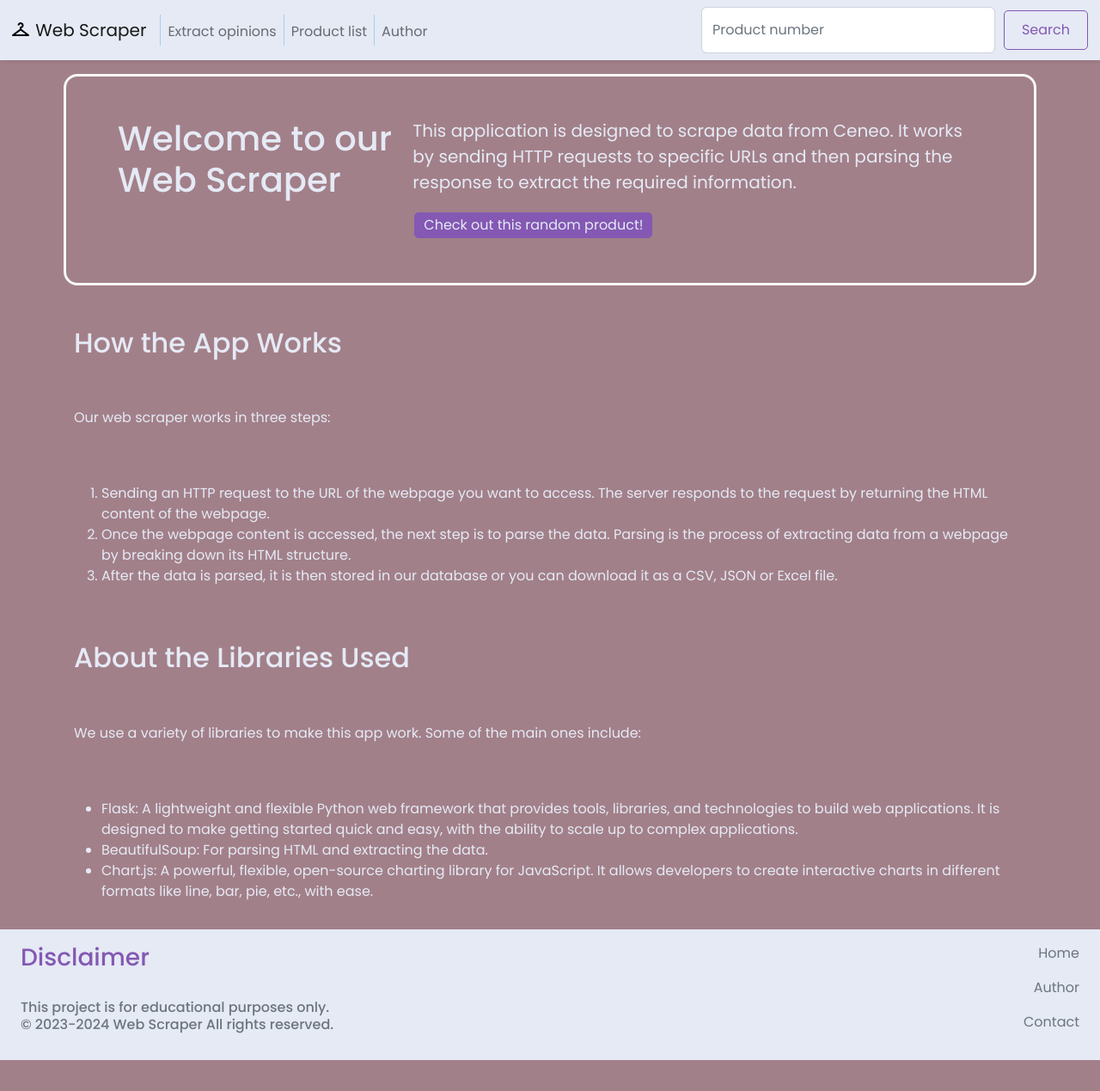
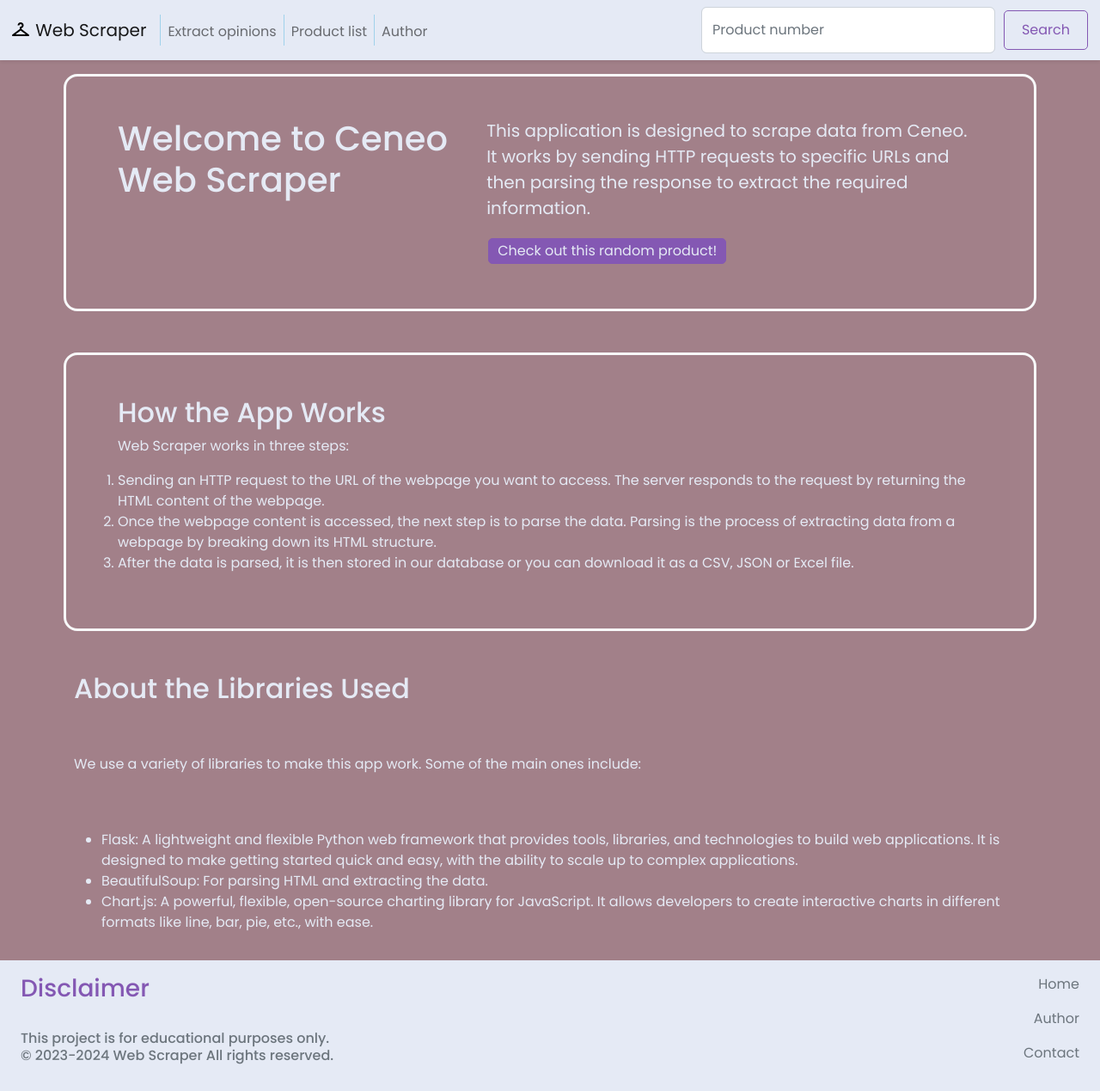
Before and after one commit to Kacper-Mila/python-web-scraper, a Flask app: page / in a window 1280 px wide. Shown: the whole page at 86% size. Before the commit the page ends 1233 px from the top, so only its background shows below. Run offline with Flask 3, Linux system fonts and the light colour scheme.

Commit message:
Update web scraper templates and utils.py

```diff
--- a/webscraper/templates/index.html
+++ b/webscraper/templates/index.html
@@ -7,36 +7,46 @@
 {% block body %}
 <div class="container p-3 d-flex flex-column gap-5">
     <div class="row p-5 border border-3 border-light rounded-4">
-        <div class="col-4">
-            <h1>Welcome to our Web Scraper</h1>
+        <div class="col-5">
+            <h1>Welcome to Ceneo Web Scraper</h1>
         </div>
         <div class="col fs-5">
             <div class="row">
-                <p>This application is designed to scrape data from Ceneo. It works by sending HTTP requests to specific URLs and then parsing the response to extract the required information.</p>
+                <p>This application is designed to scrape data from Ceneo. It works by sending HTTP requests to specific
+                    URLs and then parsing the response to extract the required information.</p>
             </div>
             <div class="row">
                 <form action="/product">
                     <input name="random" type="hidden" value="true">
-                    <button class="download-button" id="getRandomProduct" type="submit">Check out this random product!</button>
+                    <button class="download-button" id="getRandomProduct" type="submit">Check out this random
+                        product!</button>
                 </form>
             </div>
         </div>
     </div>
 
-    <h2>How the App Works</h2>
-    <p>Our web scraper works in three steps:</p>
-    <ol>
-        <li>Sending an HTTP request to the URL of the webpage you want to access. The server responds to the request by returning the HTML content of the webpage.</li>
-        <li>Once the webpage content is accessed, the next step is to parse the data. Parsing is the process of extracting data from a webpage by breaking down its HTML structure.</li>
-        <li>After the data is parsed, it is then stored in our database or you can download it as a CSV, JSON or Excel file.</li>
-    </ol>
+    <div class="row p-5 border border-3 border-light rounded-4">
+        <h2>How the App Works</h2>
+        <p>Web Scraper works in three steps:</p>
+        <ol>
+            <li>Sending an HTTP request to the URL of the webpage you want to access. The server responds to the request
+                by returning the HTML content of the webpage.</li>
+            <li>Once the webpage content is accessed, the next step is to parse the data. Parsing is the process of
+                extracting data from a webpage by breaking down its HTML structure.</li>
+            <li>After the data is parsed, it is then stored in our database or you can download it as a CSV, JSON or
+                Excel file.</li>
+        </ol>
+    </div>
 
     <h2>About the Libraries Used</h2>
     <p>We use a variety of libraries to make this app work. Some of the main ones include:</p>
     <ul>
-        <li>Flask: A lightweight and flexible Python web framework that provides tools, libraries, and technologies to build web applications. It is designed to make getting started quick and easy, with the ability to scale up to complex applications.</li>
+        <li>Flask: A lightweight and flexible Python web framework that provides tools, libraries, and technologies to
+            build web applications. It is designed to make getting started quick and easy, with the ability to scale up
+            to complex applications.</li>
         <li>BeautifulSoup: For parsing HTML and extracting the data.</li>
-        <li>Chart.js: A powerful, flexible, open-source charting library for JavaScript. It allows developers to create interactive charts in different formats like line, bar, pie, etc., with ease.</li>
+        <li>Chart.js: A powerful, flexible, open-source charting library for JavaScript. It allows developers to create
+            interactive charts in different formats like line, bar, pie, etc., with ease.</li>
     </ul>
 </div>
 
--- a/webscraper/templates/product-page.html
+++ b/webscraper/templates/product-page.html
@@ -11,7 +11,7 @@
 {% endblock %}
 
 {% block body %}
-<div class="container pt-2 d-flex flex-column gap-4">
+<div class="container py-4 d-flex flex-column gap-4">
     <div class="item-description container d-flex flex-column flex-md-row w-100 p-3 gap-3 rounded-4 shadow ">
         {% if product.img_url is none %}
         <img src="{{ url_for('static', filename='img/img_placeholder.png') }}" alt="{{ product.product_name }} + ' image'"
@@ -83,7 +83,7 @@
         </div>
     </div>
 
-    <div class="d-flex flex-column w-100 gap-3 mb-5">
+    <div class="d-flex flex-column w-100 gap-3">
         {% if not product.product_opinions %}
         <div class="container gap-3 border-bottom shadow border-secondary item-description p-3 rounded-4 text-center">
             <h2 class="text-secondary">No opinions found for this product</h2>
--- a/webscraper/utils.py
+++ b/webscraper/utils.py
@@ -3,15 +3,12 @@ import requests
 
 
 def get_random_productid():
-    print("Getting random productid")
-
-    random_productid = "".join(random.choices("1234567890", k=8))
+    random_productid = "".join(random.choices("1234567890", k=random.randint(8, 9)))
 
     try:
         response = requests.get(
             f"https://www.ceneo.pl/{random_productid}", allow_redirects=False
         )
-        print(response.status_code)
         response.raise_for_status()
         if response.status_code == 301:
             raise requests.exceptions.RequestException
```
